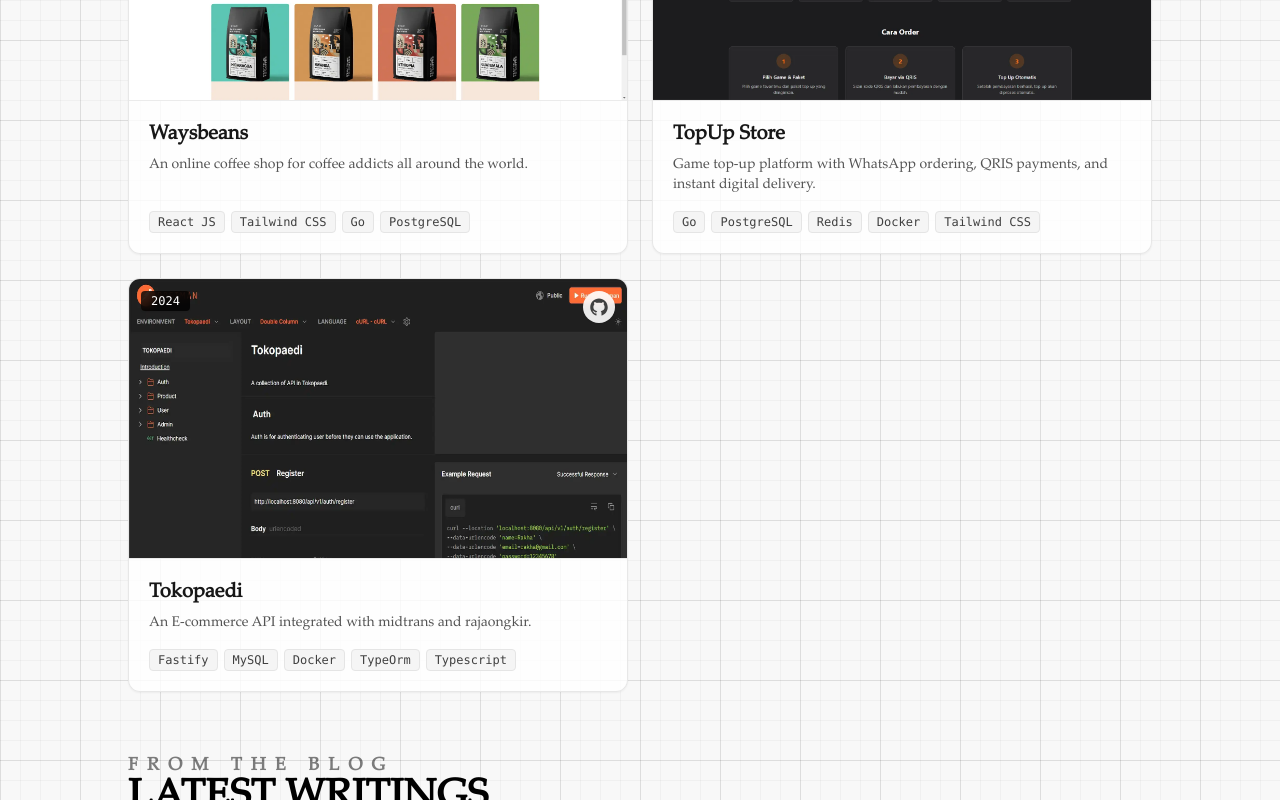
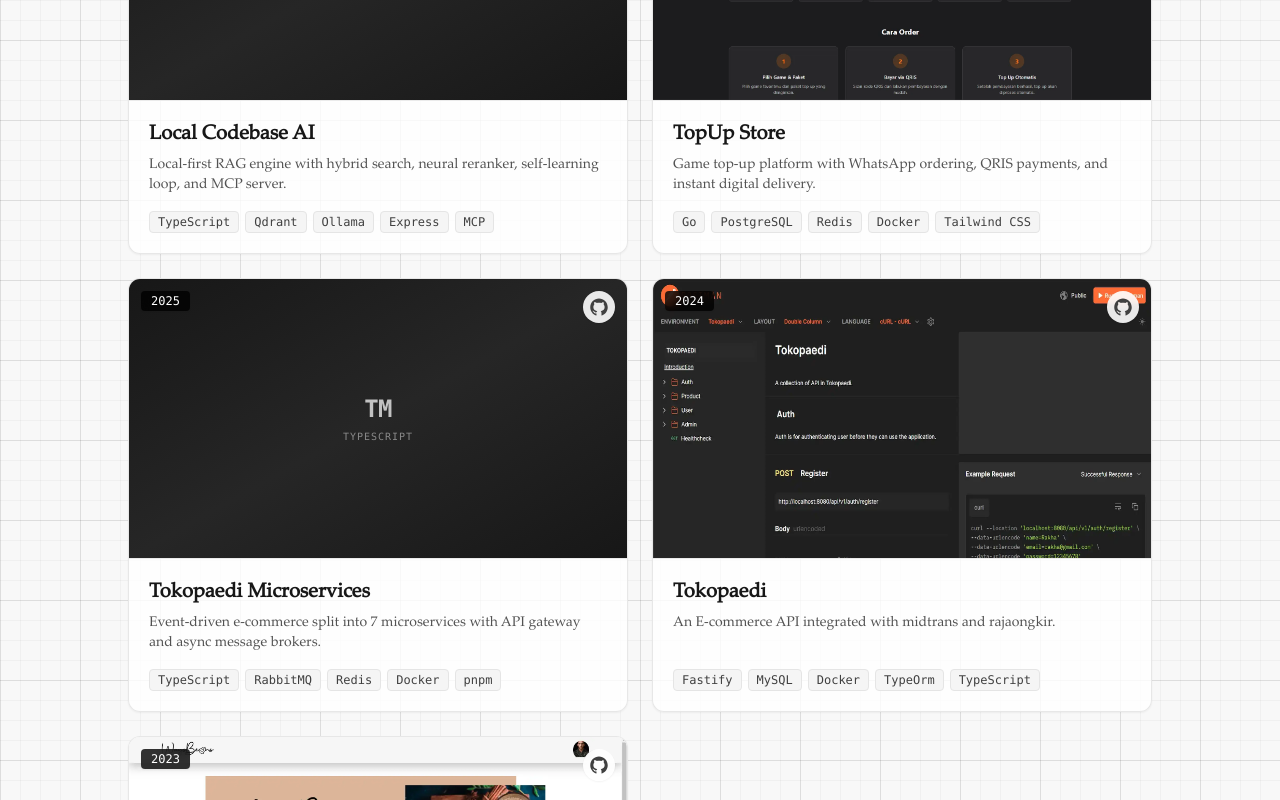
Before and after one commit to rakharan/Personal-Site, a Next.js app: page / in a window 1280 px wide. Shown: the part 840-1640 px from the top of the page. Built offline with nearby package versions, Linux system fonts and the light colour scheme.

Commit message:
feat: add Local Codebase AI and Tokopaedi Microservices to projects

```diff
--- a/src/components/MainContent.tsx
+++ b/src/components/MainContent.tsx
@@ -20,6 +20,7 @@
                             aria-label={`Open ${project.title} project`}
                         >
                             <div className='relative w-full aspect-[16/9] overflow-hidden bg-neutral-100 border-b border-neutral-200/60'>
+                                {project.img ? (
                                     <Image
                                         placeholder='blur'
                                         fill
@@ -28,6 +29,19 @@
                                         alt={`${project.title} project preview`}
                                         className='object-cover object-top transition-transform duration-300 group-hover:scale-105'
                                     />
+                                ) : (
+                                    /* ponytail: fallback cover until screenshots added. replace with real image in src/data/projects.ts */
+                                    <div className='w-full h-full bg-gradient-to-br from-neutral-900 via-neutral-800 to-neutral-900 flex items-center justify-center transition-transform duration-300 group-hover:scale-105'>
+                                        <div className='flex flex-col items-center gap-1 opacity-80'>
+                                            <span className='font-mono text-2xl font-bold tracking-tight text-white/90'>
+                                                {project.title.split(' ').map(w => w[0]).join('').slice(0, 3)}
+                                            </span>
+                                            <span className='font-mono text-[10px] tracking-widest uppercase text-neutral-400'>
+                                                {project.techStacks[0]}
+                                            </span>
+                                        </div>
+                                    </div>
+                                )}
                                 <span className='absolute left-3 top-3 bg-black/80 backdrop-blur-sm px-2.5 py-0.5 text-white font-mono text-xs font-medium rounded shadow-sm'>
                                     {project.year}
                                 </span>
--- a/src/data/projects.ts
+++ b/src/data/projects.ts
@@ -6,7 +6,7 @@
 export interface Project {
     title: string;
     year: number;
-    img: StaticImageData;
+    img?: StaticImageData;
     desc: string;
     href: string;
     github: string;
@@ -15,13 +15,12 @@
 
 export const projectList: Array<Project> = [
     {
-        title: 'Waysbeans',
-        img: waysbeans,
-        year: 2023,
-        href: 'https://waysbeans-teal.vercel.app',
-        github: 'https://github.com/rakharan/Waysbeans',
-        desc: 'An online coffee shop for coffee addicts all around the world.',
-        techStacks: ['React JS', 'Tailwind CSS', 'Go', 'PostgreSQL']
+        title: 'Local Codebase AI',
+        year: 2026,
+        href: 'https://github.com/rakharan/local-codebase-ai',
+        github: 'https://github.com/rakharan/local-codebase-ai',
+        desc: 'Local-first RAG engine with hybrid search, neural reranker, self-learning loop, and MCP server.',
+        techStacks: ['TypeScript', 'Qdrant', 'Ollama', 'Express', 'MCP']
     },
     {
         title: 'TopUp Store',
@@ -33,12 +32,29 @@
         techStacks: ['Go', 'PostgreSQL', 'Redis', 'Docker', 'Tailwind CSS']
     },
     {
+        title: 'Tokopaedi Microservices',
+        year: 2025,
+        href: 'https://github.com/rakharan/tokopaedi-microservices',
+        github: 'https://github.com/rakharan/tokopaedi-microservices',
+        desc: 'Event-driven e-commerce split into 7 microservices with API gateway and async message brokers.',
+        techStacks: ['TypeScript', 'RabbitMQ', 'Redis', 'Docker', 'pnpm']
+    },
+    {
         title: 'Tokopaedi',
         img: tokopaedi,
         year: 2024,
-        href: 'https://github.com/RakhaTF/Tokopaedi',
+        href: 'https://github.com/rakharan/Tokopaedi',
         github: 'https://github.com/rakharan/Tokopaedi',
         desc: 'An E-commerce API integrated with midtrans and rajaongkir.',
-        techStacks: ['Fastify', 'MySQL', 'Docker', 'TypeOrm', 'Typescript']
+        techStacks: ['Fastify', 'MySQL', 'Docker', 'TypeOrm', 'TypeScript']
+    },
+    {
+        title: 'Waysbeans',
+        img: waysbeans,
+        year: 2023,
+        href: 'https://waysbeans-teal.vercel.app',
+        github: 'https://github.com/rakharan/Waysbeans',
+        desc: 'An online coffee shop for coffee addicts all around the world.',
+        techStacks: ['React JS', 'Tailwind CSS', 'Go', 'PostgreSQL']
     },
 ]
```
Also changed, not shown: 1 other file (tests, documents, lock files or other folders). Lines whose indentation alone changed are shown as unchanged.
